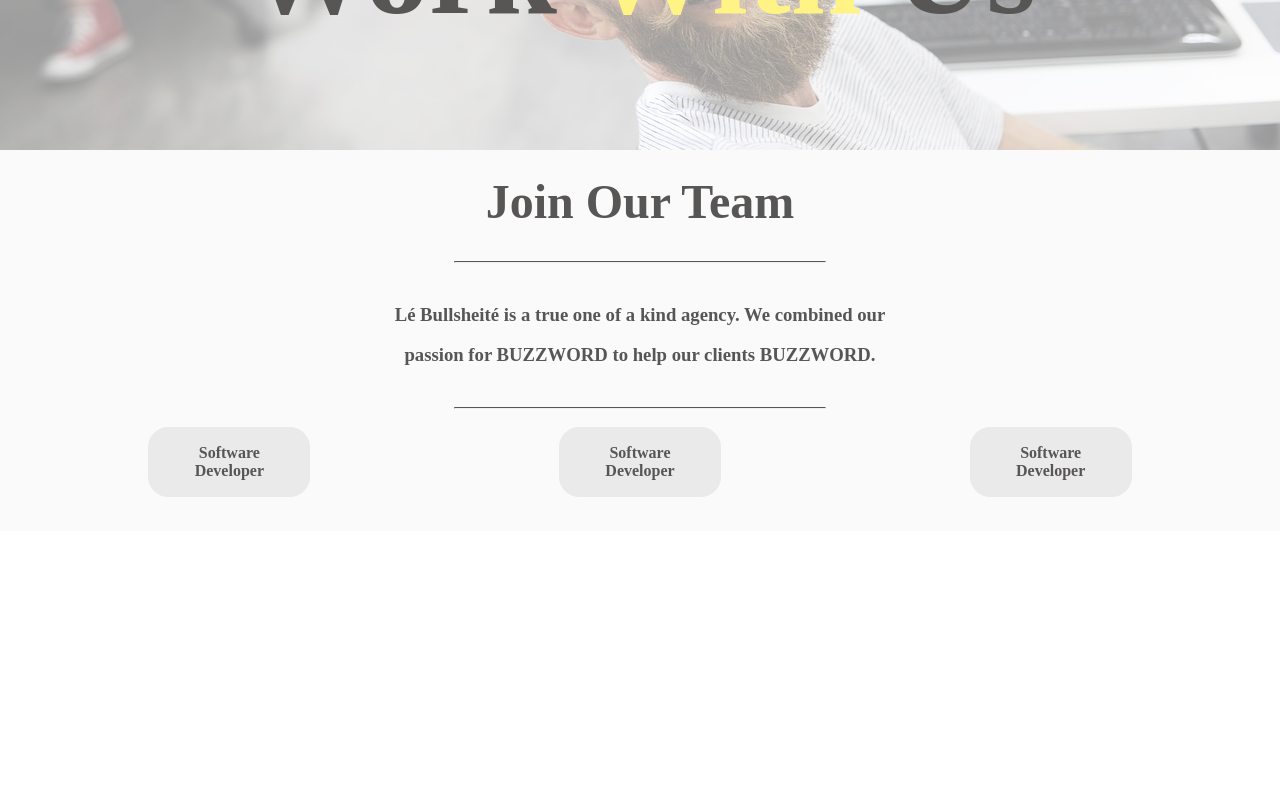
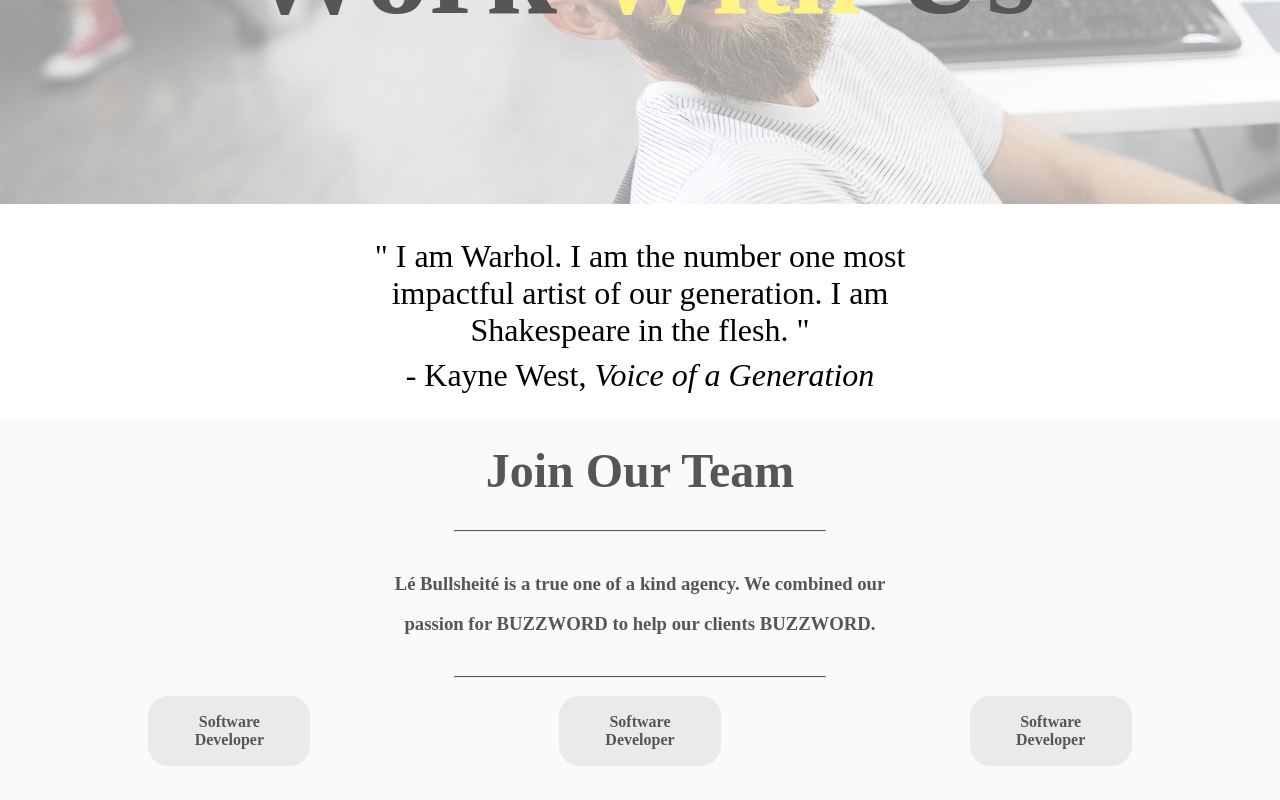
Before and after one commit to Le-Bullsheite/app, a Vue app: page /#/careers in a window 1280 px wide. Shown: the part 440-1240 px from the top of the page. Before the commit the page ends 971 px from the top, so only its background shows below. Built offline with nearby package versions, Linux system fonts and the light colour scheme; a web font is replaced by a local one.

Commit message:
made background for main in careers

```diff
--- a/src/components/Careers.vue
+++ b/src/components/Careers.vue
@@ -4,6 +4,12 @@
         <h1 class="fade-in">
             Work <span id="with">With</span> Us
         </h1>
+        <div id="main">
+            <QuoteBlock
+            :quoteBlockName="quoteBlockName"
+            :quoteBlockDescription="quoteBlockDescription"
+            :quoteBlockText="quoteBlockText"
+            />
             <div id="join-container">
                 <h2>
                     Join Our Team
@@ -16,15 +22,26 @@
                 <hr>
                 <Job/>
             </div>
+
+        </div>
     </div>
 </template>
 
 <script>
 import Job from './Job.vue';
+import QuoteBlock from './QuoteBlock.vue';
 
 export default {
+    data() {
+        return {
+            quoteBlockName: 'Kayne West',
+            quoteBlockDescription: 'Voice of a Generation',
+            quoteBlockText: 'I am Warhol. I am the number one most impactful artist of our generation. I am Shakespeare in the flesh.'
+        };
+    },
     components: {
-        Job
+        Job,
+        QuoteBlock
     }
 };
 </script>
@@ -49,9 +66,13 @@ export default {
     color:rgb(254, 243, 132);
 
 }
+#main {
+    background-color: white;
+}
 h1 {
     text-align: center;
     margin-top: 20vh;
+    margin-bottom: 20vh;
     font-size: 16vh;
     color: rgb(88, 85, 85);
 }
```
Also changed, not shown: src/components/Job.vue (line endings or trailing spaces). Lines whose indentation alone changed are shown as unchanged.
